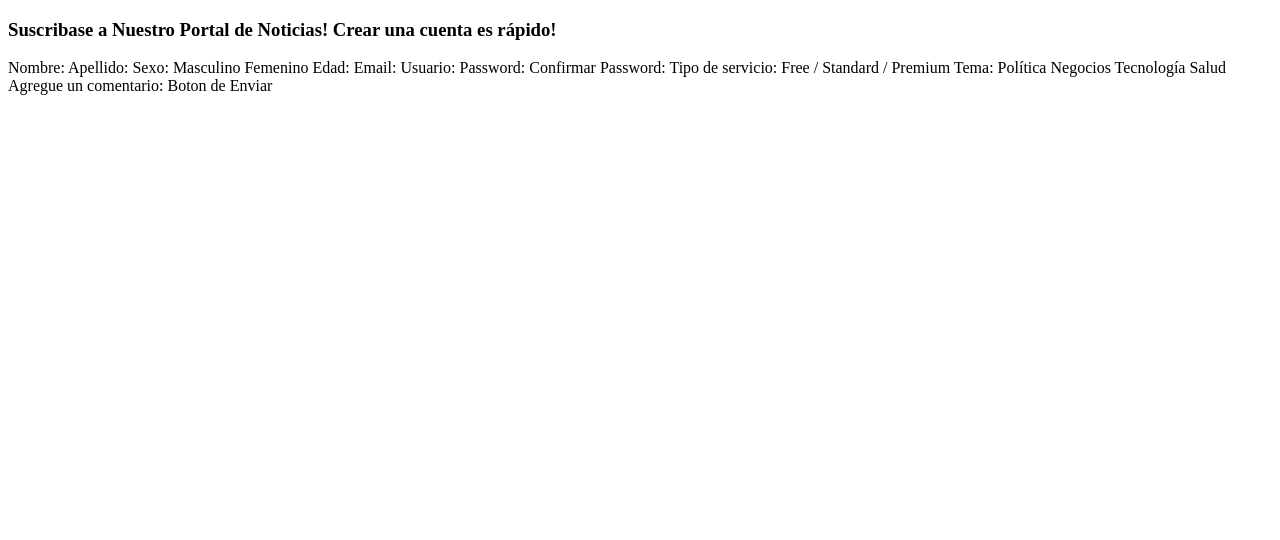
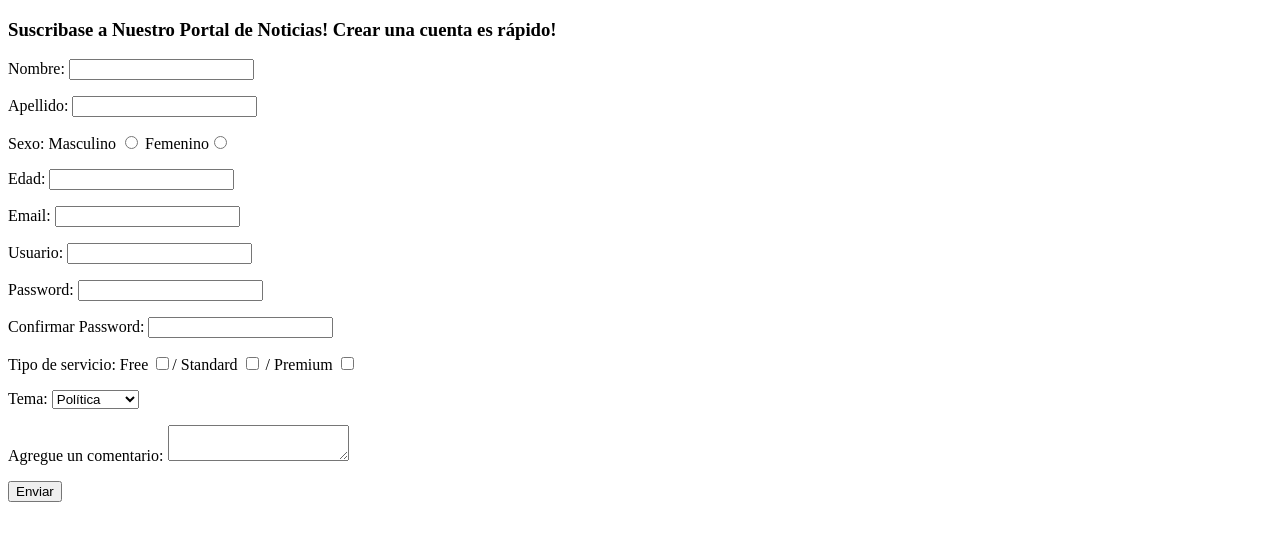
Before and after one commit to UCC-LabCompu2/ejercicios2023-francocaste2705, a plain HTML site: page Ejercicios-HTML/ej_formulario.html in a window 1280 px wide. Drawn offline with Linux system fonts and the light colour scheme.

Commit message:
Update ej_formulario.html
creacion formulario correctamente

```diff
--- a/Ejercicios-HTML/ej_formulario.html
+++ b/Ejercicios-HTML/ej_formulario.html
@@ -18,26 +18,55 @@
     https://www.w3schools.com/html/tryit.asp?filename=tryhtml_elem_output-->
 
 <h3>Suscribase a Nuestro Portal de Noticias! Crear una cuenta es rápido!</h3>
-Nombre:
-Apellido:
-Sexo: Masculino Femenino
-Edad:
-Email:
-Usuario:
-Password:
-Confirmar Password:
-
-Tipo de servicio: Free / Standard / Premium
-Tema:
-Política
-Negocios
-Tecnología
-Salud
-
-Agregue un comentario:
-
-Boton de Enviar
-
+<form id="formulario_suscripcion">
+    <p>
+        Nombre: <input type="text" name="nombre" id="nombre">
+    </p>
+    <p>
+        Apellido: <input type="text" name="apellido" id="apellido">
+    </p>
+    <p>
+        <!--Sexo: Masculino Femenino-->
+        Sexo:
+        Masculino <input type="radio" name="sexo" id="sexo" value="masculino">
+        Femenino<input type="radio" name="sexo" id="sexo" value="femenino">
+    </p>
+    <p>
+        Edad: <input type="number" name="edad" id="edad">
+    </p>
+    <p>
+        Email: <input type="email" name="email" id="email">
+    </p>
+    <p>
+        Usuario: <input type="text" name="usuario" id="usuario">
+    </p>
+    <p>
+        Password: <input type="password" name="password" id="password">
+    </p>
+    <p>
+       Confirmar Password: <input type="password" name="confirmar_password" id="password">
+    </p>
+    <p>
+    Tipo de servicio: Free <input type="checkbox" name="free" value="free">/
+    Standard <input type="checkbox" name="Standard" value="standard"> /
+    Premium <input type="checkbox" name="Premium" value="premium">
+    </p>
+    <p>
+    Tema:
+        <select>
+        <option>Política</option>
+        <option>Negocios</option>
+        <option>Tecnología</option>
+        <option>Salud</option>
+        </select>
+    </p>
+    <p>
+    Agregue un comentario: <textarea></textarea>
+    </p>
+    <p>
+    <button type="button">Enviar</button>
+    </p>
+</form>
 
 </body>
 </html>
```
